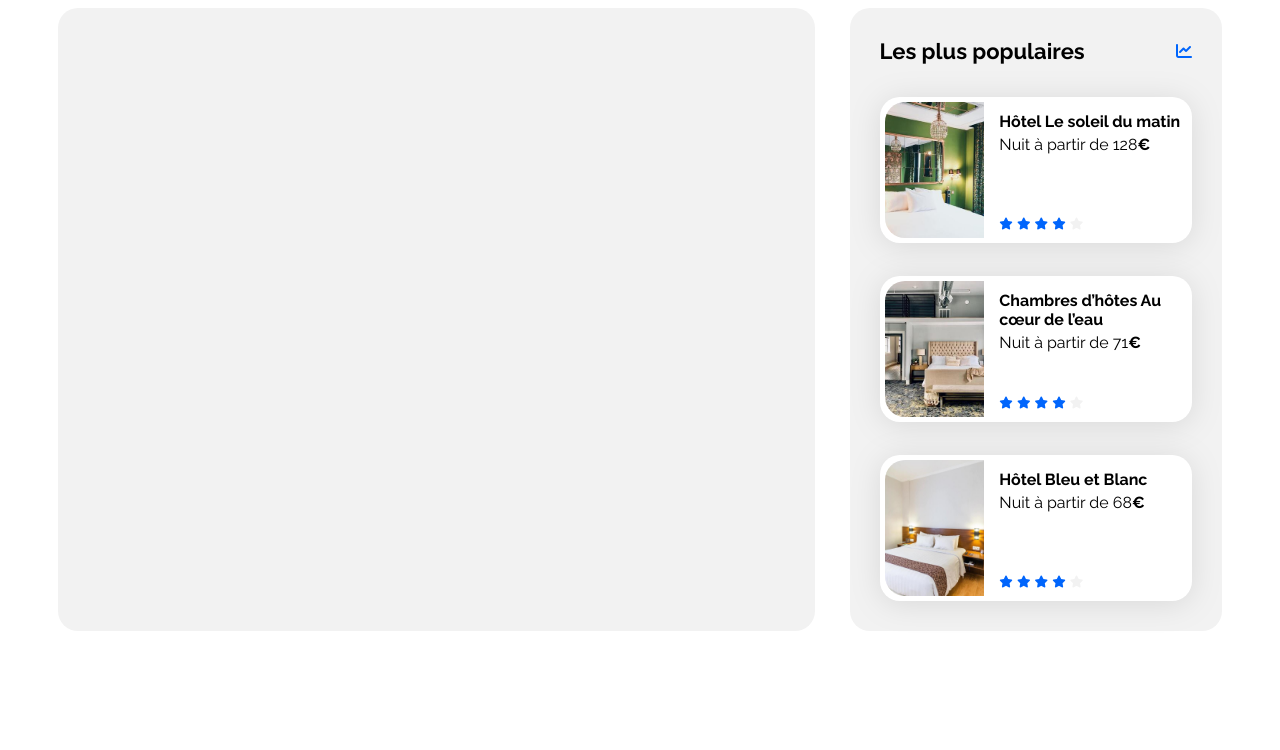
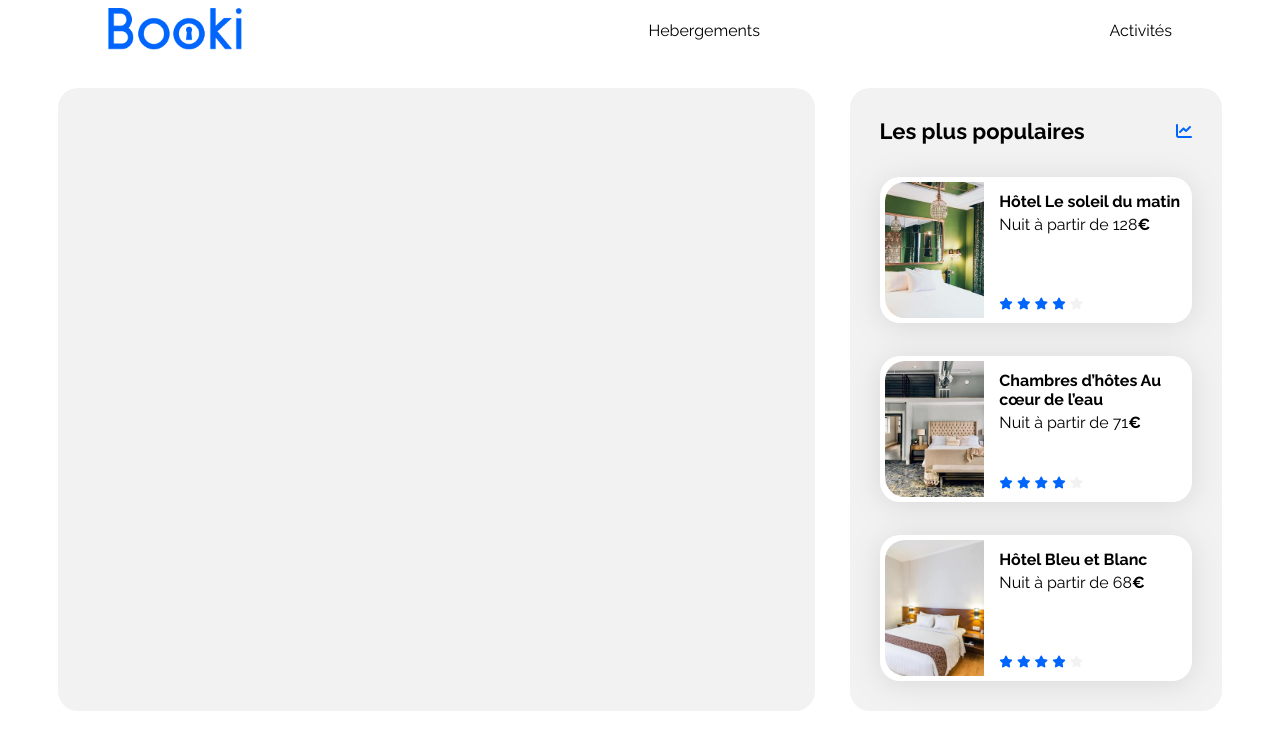
Before and after one commit to sknrct/OC-Projet1-BOOKI, a plain HTML site: page index.html in a window 1280 px wide. Drawn offline with Linux system fonts and the light colour scheme; files that its build step writes are made by us from their sources.

Commit message:
Ajout du header

```diff
--- a/index.html
+++ b/index.html
@@ -11,12 +11,18 @@
     <link rel="stylesheet" href="https://cdnjs.cloudflare.com/ajax/libs/font-awesome/6.2.1/css/all.min.css"
         integrity="sha512-MV7K8+y+gLIBoVD59lQIYicR65iaqukzvf/nwasF0nqhPay5w/9lJmVM2hMDcnK1OnMGCdVK+iQrJ7lzPJQd1w=="
         crossorigin="anonymous" referrerpolicy="no-referrer" />
-    <link rel="stylesheet" href="./css/style.css">
+    <link rel="stylesheet" href="style.css">
 </head>
 
 <body>
     <div class="main-container">
-        <header></header>
+        <header>
+            <nav>
+                <a href="#"><img class="logo" src="/images/logo/Booki.png" alt=""></a>
+                <a href="#">Hebergements</a>
+                <a href="#">Activités</a>
+            </nav>
+        </header>
         <main>
             <div class="hebergements-and-populaires">
                 <section class="hebergements">
--- a/style.css
+++ b/style.css
@@ -12,12 +12,23 @@
 .fa-solid {
     color: var(--main-color);
 }
-
 body {
     display: flex;
     justify-content: center;
 }
-
+header {
+    height: 80px;
+    width: 100%;
+}
+.logo {
+    width: 70%;
+}
+nav {
+    display: flex;
+    justify-content: space-between;
+    align-items: center;
+    padding: 0 50px;
+}
 .main-container {
     width: 100%;
     max-width: 1440px;
```
Also changed, not shown: 2 other files.
